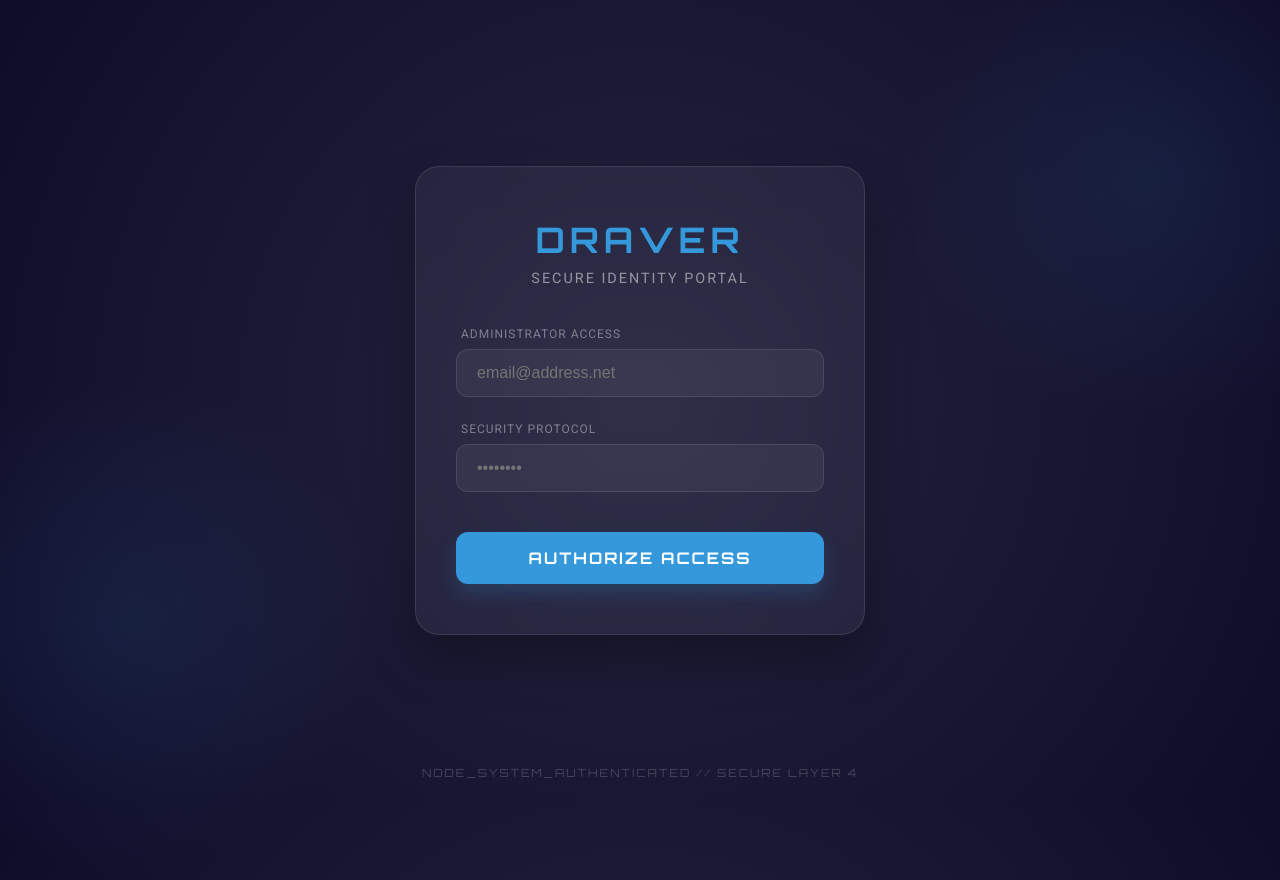
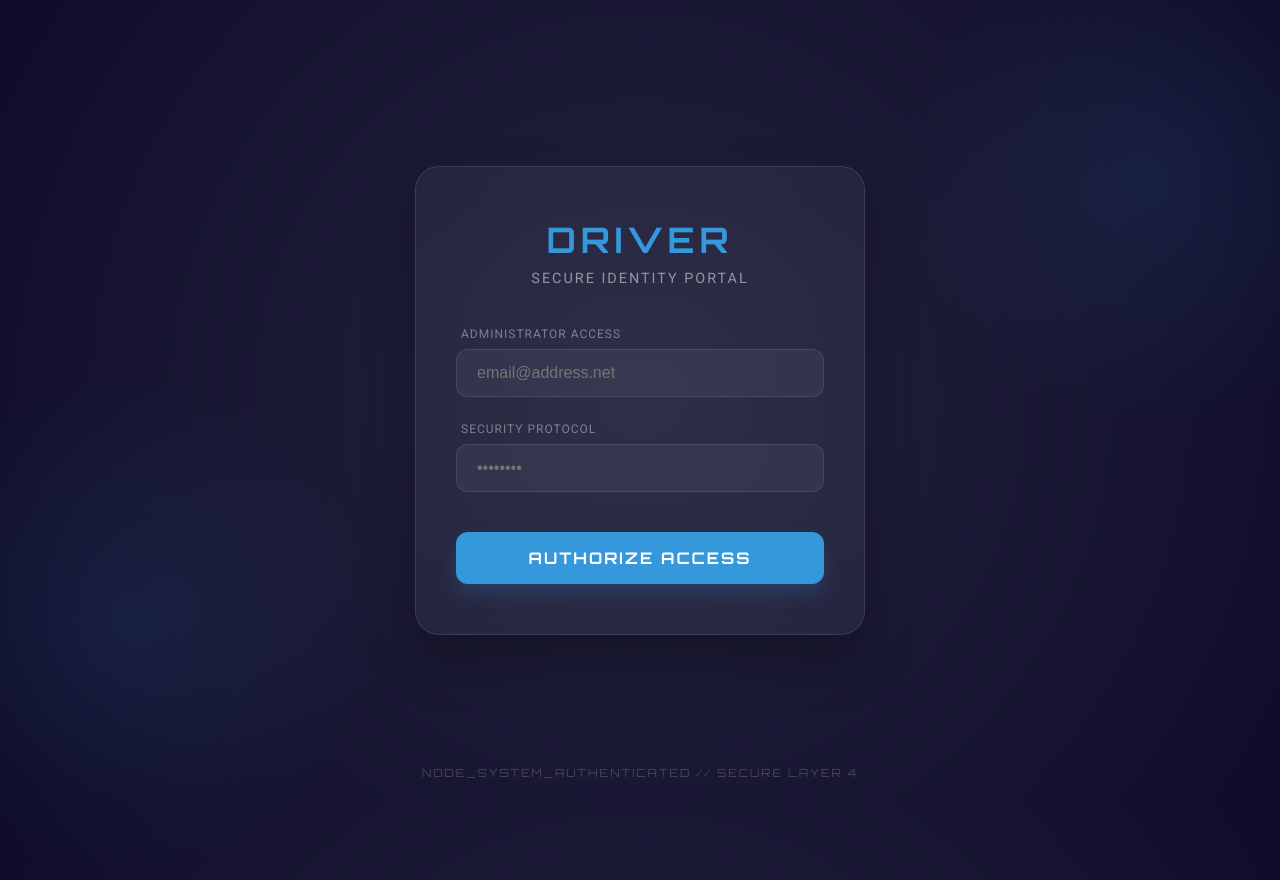
Before and after one commit to igifaru/DraverIdentityVerification_and_Authorization, a Flask app: page /login in a window 1280 px wide; the page is wider, and only the part inside the window is pictured. Run offline with Flask 3, Linux system fonts and the light colour scheme.

Commit message:
collecting stuffs related to Categories from both models and index files and from login

```diff
--- a/src/dashboard/templates/login.html
+++ b/src/dashboard/templates/login.html
@@ -4,7 +4,7 @@
 <head>
     <meta charset="UTF-8">
     <meta name="viewport" content="width=device-width, initial-scale=1.0">
-    <title>Draver - Secure Identity Access</title>
+    <title>Driver - Secure Identity Access</title>
     <link
         href="https://fonts.googleapis.com/css2?family=Orbitron:wght@400;700&family=Roboto:wght@300;400;500&display=swap"
         rel="stylesheet">
@@ -171,7 +171,7 @@
     <div class="bg-glow glow-2"></div>
 
     <div class="login-card">
-        <div class="logo">DRAVER</div>
+        <div class="logo">DRIVER</div>
         <div class="subtitle">Secure Identity Portal</div>
 
         {% with messages = get_flashed_messages() %}
--- a/src/database/models.py
+++ b/src/database/models.py
@@ -15,7 +15,7 @@ class Driver:
     driver_id: Optional[int] = None
     name: str = ""
     license_number: Optional[str] = None
-    category: str = "A"  # Comma-separated categories e.g. "A,B,C"
+    category: str = "B"  # Comma-separated categories e.g. "A,B,C"
     biometric_embedding: Optional[np.ndarray] = None
     enrollment_date: Optional[datetime] = None
     email: Optional[str] = None
@@ -28,7 +28,7 @@ class Driver:
         'C': 'Trucks / heavy goods vehicles',
         'D': 'Buses / passenger transport',
         'E': 'Articulated / special vehicles',
-        'F' : 'Tractors and agricultural machinery.'
+        'F' : 'Tractors and agricultural machinery'
     }
 
     @property
```
Also changed, not shown: src/dashboard/templates/index.html (+8 -8 lines).
